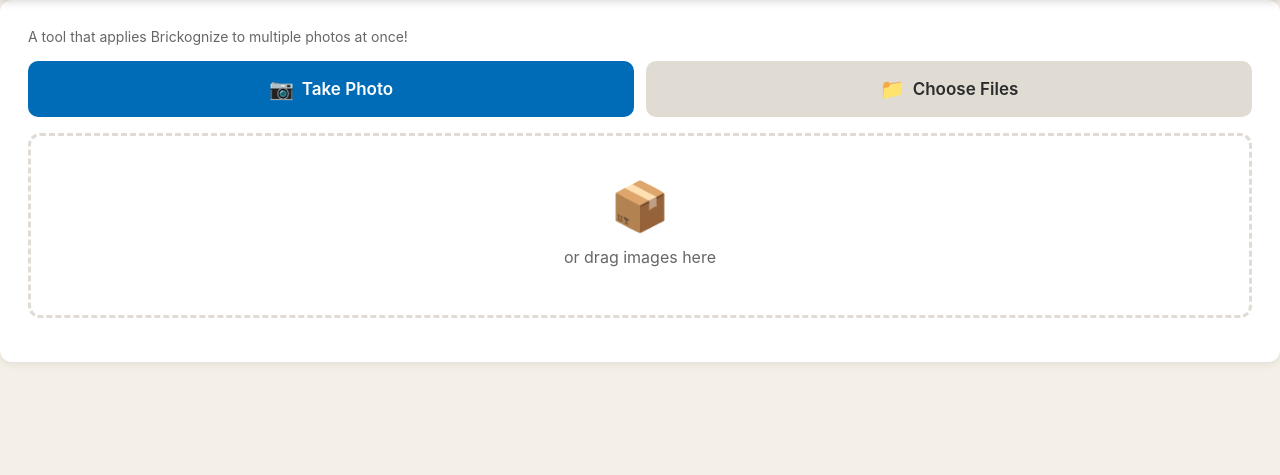
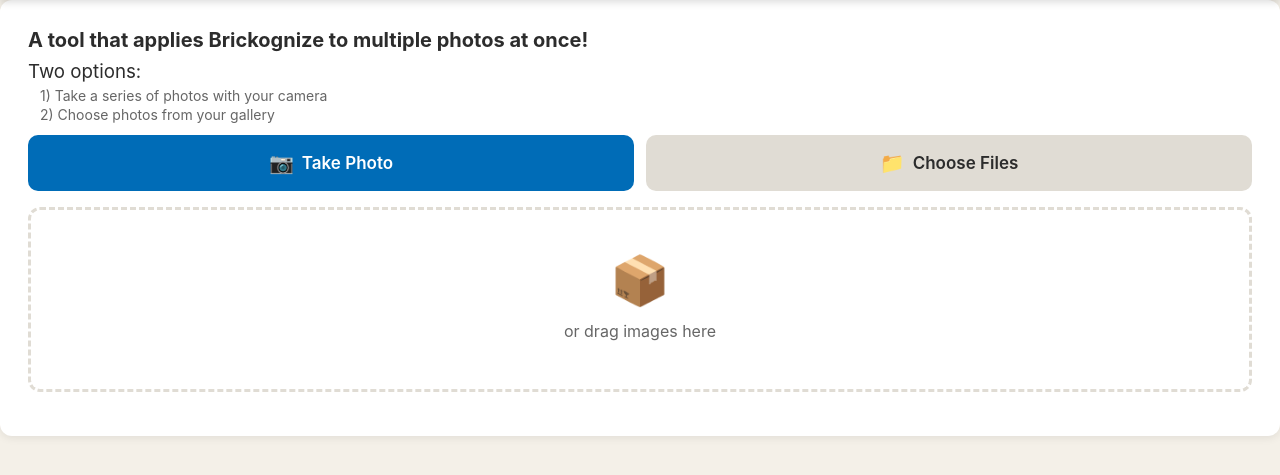
Before and after one commit to fordabel/bulkognize, a Flask app: page / in a window 1280 px wide. Shown: the part 66-541 px from the top of the page. Run offline with Flask 3, Linux system fonts and the light colour scheme.

Commit message:
Update instructions text with clear two-option layout

```diff
--- a/templates/index.html
+++ b/templates/index.html
@@ -27,7 +27,10 @@
     <!-- Main Content -->
     <main>
         <div class="card upload-card">
-            <p class="hint">A tool that applies Brickognize to multiple photos at once!</p>
+            <h2 style="margin-bottom:8px;">A tool that applies Brickognize to multiple photos at once!</h2>
+            <h3 style="font-weight:normal; margin:4px 0;">Two options:</h3>
+            <p class="hint" style="margin:2px 0 2px 12px;">1) Take a series of photos with your camera</p>
+            <p class="hint" style="margin:2px 0 12px 12px;">2) Choose photos from your gallery</p>
 
             <div class="upload-buttons">
                 <label class="btn btn-primary btn-large" for="bulk-camera">
```
